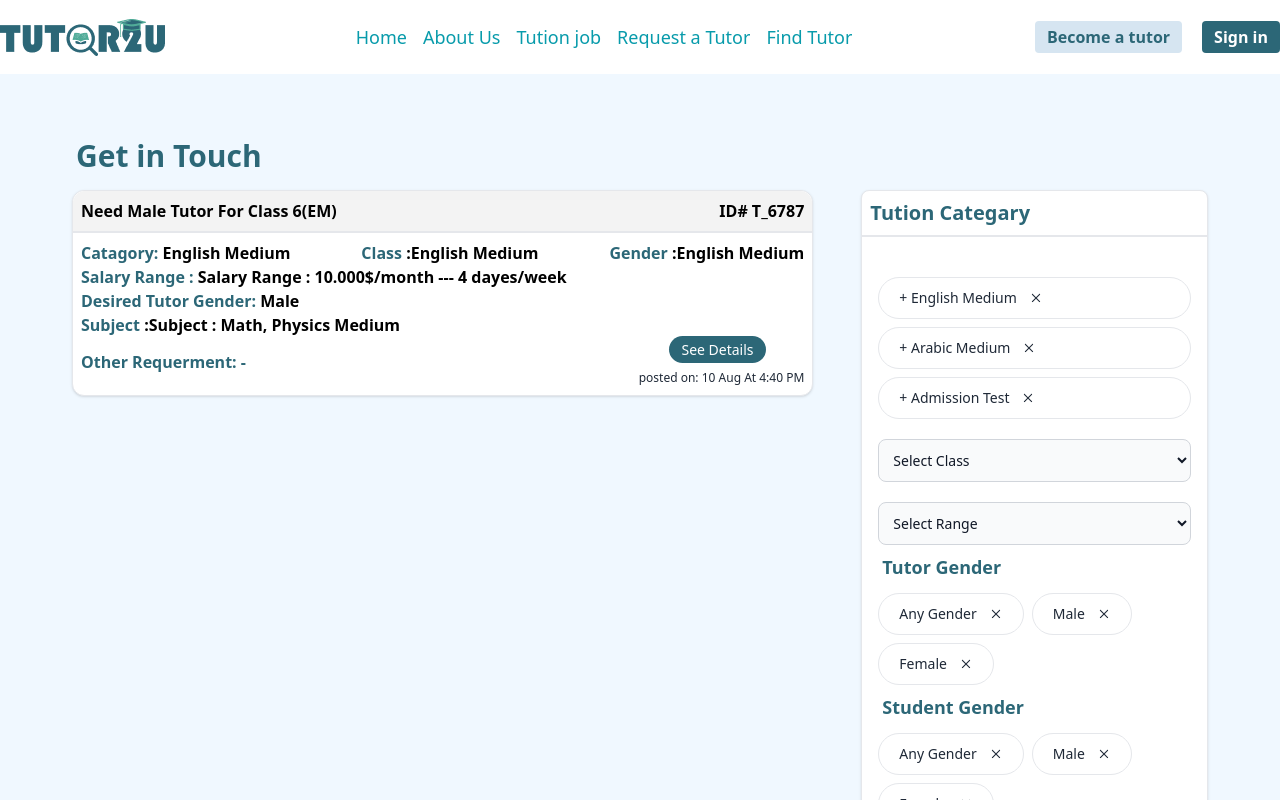
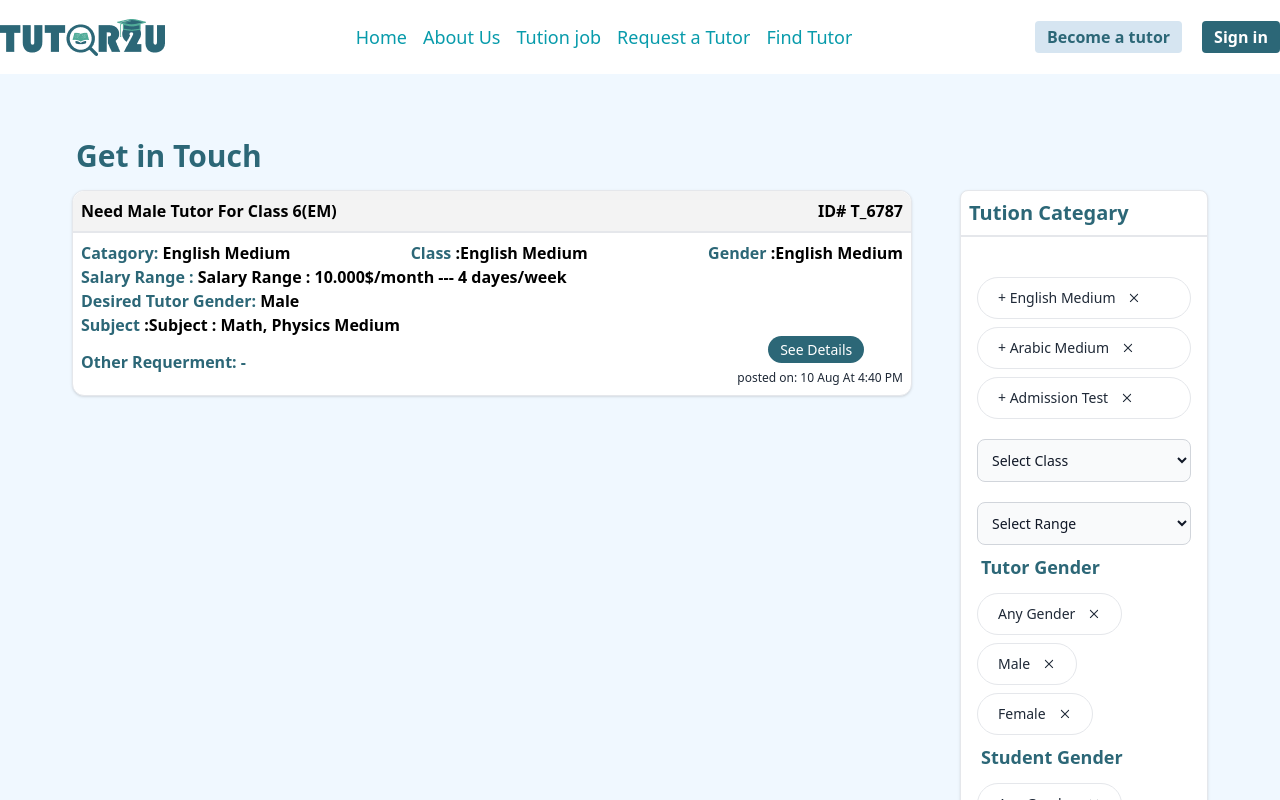
Before and after one commit to krazytofayel/tutor2u, a React (Vite) app: page /tutor_job in a window 1280 px wide. Shown: the top 800 px of the page. Built offline with nearby package versions, Linux system fonts and the light colour scheme; the HTML template or start-up script is replaced by a standard one.

Commit message:
tution job  page check complete

```diff
--- a/src/Components/Pages/TutionJob/TutionJob.jsx
+++ b/src/Components/Pages/TutionJob/TutionJob.jsx
@@ -40,7 +40,7 @@ const TutionJob = () => {
             <h3 className="text-2xl text-[#2c6777] md:text-3xl font-bold ml-3 mb-2 mx-3">Get in Touch</h3>
             <div className="grid grid-cols-12 gap-5 lg:gap-12  p-2">
 
-              <div className="col-span-12 lg:col-span-8 mb-6 lg:mb-0">
+              <div className="col-span-12 lg:col-span-9 mb-6 lg:mb-0">
 
                 <form action="" >
 
@@ -110,7 +110,7 @@ const TutionJob = () => {
 
               </div>
 
-              <div className="col-span-12 lg:col-span-4 ">
+              <div className="col-span-12 lg:col-span-3 ">
 
                 <div>
                   <div className=" w-auto  bg-white border border-gray-200 rounded-lg shadow ">
```
